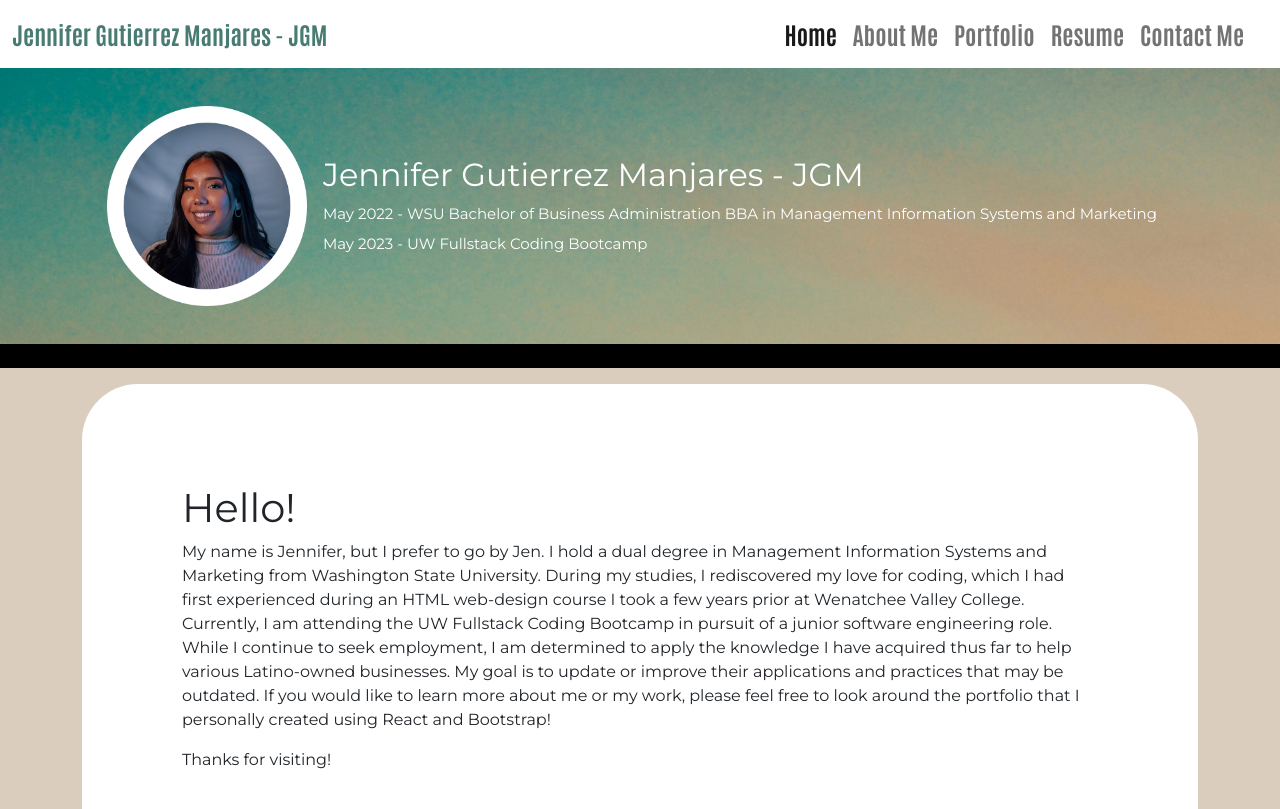
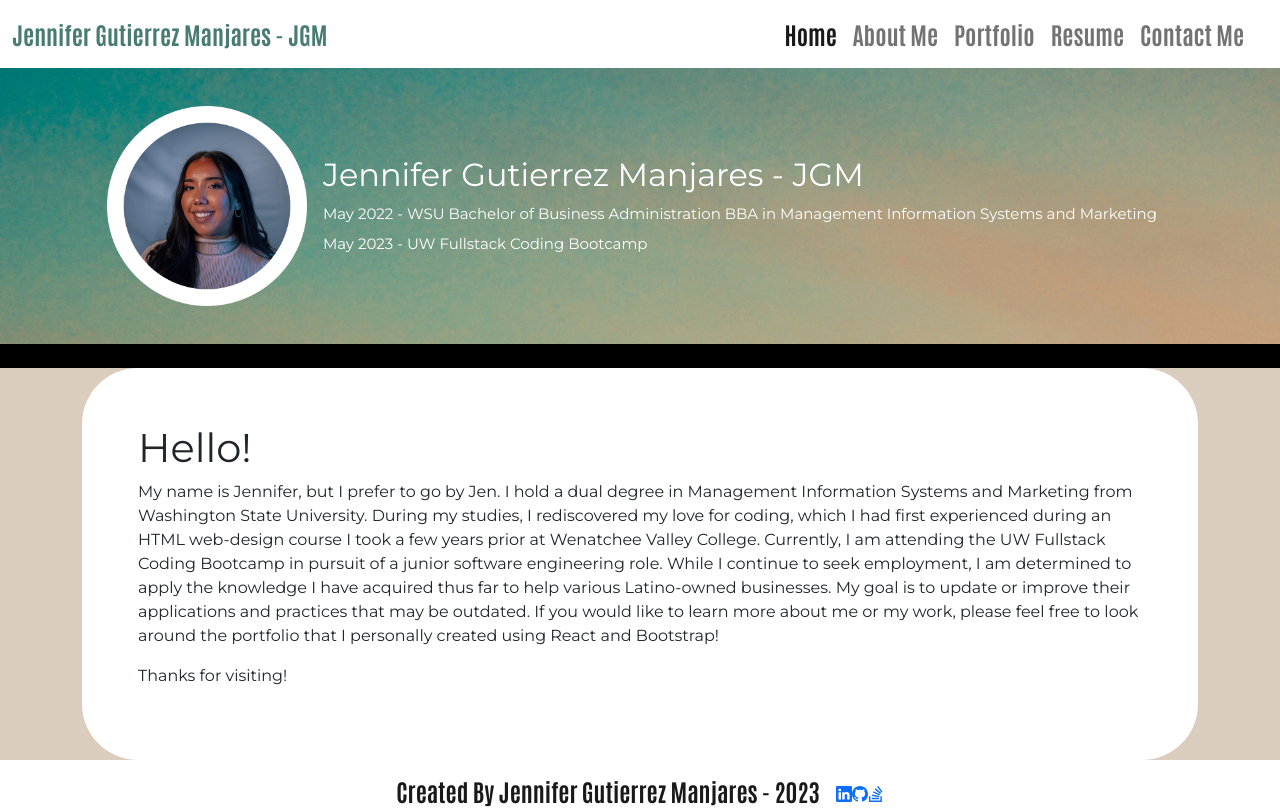
Before and after one commit to jenjen0219/react-portfolio, a React (Create React App) app: page / in a window 1280 px wide. Shown: the top 809 px of the page. Built offline with nearby package versions, Linux system fonts and the light colour scheme.

Commit message:
changed the actual padding

```diff
--- a/src/App.css
+++ b/src/App.css
@@ -38,8 +38,7 @@ code {
 
 .greeting {
   background-color: white;
-  padding: 100px;
-  margin: 1em 0;
+  padding: 3.5rem;
   border-radius: 3.5rem;
   font-family: 'Montserrat', sans-serif;
 }
```
